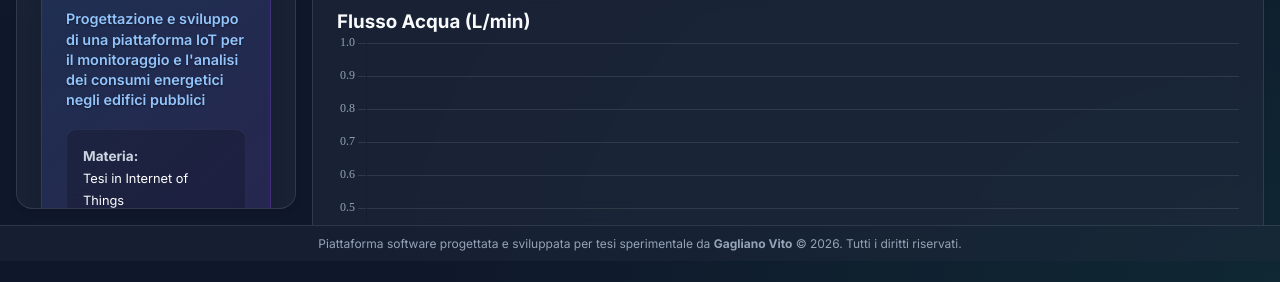
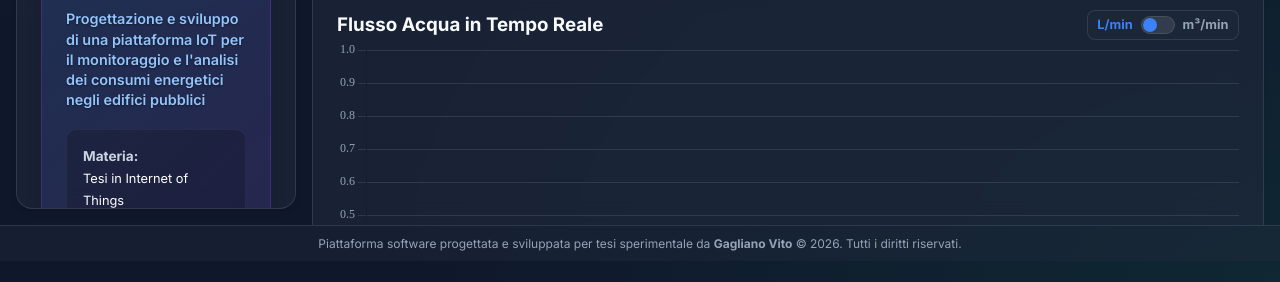
Before and after one commit to vgagliano1981/tesi-acquasmart, a website: page frontend/index.html in a window 1280 px wide. Shown: the part 534-816 px from the top of the page. Drawn offline with nearby package versions, Linux system fonts and the light colour scheme; files that its build step writes are made by us from their sources; no server answers; files whose address does not match are found by name.

Commit message:
Aggiunto toggle litri/mc e colori più evidenti nel grafico in tempo reale

```diff
--- a/frontend/app_v2.js
+++ b/frontend/app_v2.js
@@ -206,12 +206,19 @@ async function fetchLetture() {
             }
         });
 
-        liveChart.data.labels = ['Snapshot Consumi (L/min)'];
+        const isCubicMeters = document.getElementById('chart-unit-toggle')?.checked;
+        const unitLabel = isCubicMeters ? 'm³/min' : 'L/min';
+
+        liveChart.data.labels = [`Snapshot Consumi (${unitLabel})`];
         liveChart.data.datasets = [];
 
+        liveChart.options.plugins.tooltip.callbacks.label = function(context) {
+            return `${context.dataset.label} | Consumo: ${context.parsed.y} ${unitLabel}`;
+        };
+
         const colorPalette = [
-            '#FF3333', '#33FF33', '#3333FF', '#FFFF33', '#FF33FF',
-            '#33FFFF', '#FF9933', '#9933FF', '#A0522D', '#FF1493'
+            '#FF4444', '#44FF44', '#4444FF', '#FFFF44', '#FF44FF',
+            '#44FFFF', '#FF9944', '#9944FF', '#FF5500', '#FF1493'
         ];
 
         let colorIndex = 0;
@@ -228,12 +235,14 @@ async function fetchLetture() {
             let datasetLabel = scuolaId ? d.sensore_nome : d.scuola_nome;
             let bgColor = d.is_anomalia ? '#ef4444' : schoolColorMap[d.scuola_nome];
 
+            const valueToPlot = isCubicMeters ? (d.valore_litri / 1000) : d.valore_litri;
+
             liveChart.data.datasets.push({
                 label: datasetLabel,
-                data: [d.valore_litri],
-                backgroundColor: bgColor + '99',
-                borderColor: bgColor,
-                borderWidth: 2,
+                data: [valueToPlot],
+                backgroundColor: bgColor,
+                borderColor: '#ffffff',
+                borderWidth: 1,
                 pointStyle: d.sensore_is_main ? 'rectRot' : 'circle'
             });
         });
--- a/frontend/index.html
+++ b/frontend/index.html
@@ -101,7 +101,24 @@
                 </div>
 
                 <div class="chart-container glass-panel">
-                    <h3>Flusso Acqua (L/min)</h3>
+                    <div style="display: flex; justify-content: space-between; align-items: center;">
+                        <h3>Flusso Acqua in Tempo Reale</h3>
+                        <label style="display: flex; align-items: center; cursor: pointer; gap: 0.5rem; background: rgba(30,41,59,0.5); padding: 0.3rem 0.6rem; border-radius: 8px; border: 1px solid var(--panel-border);">
+                            <span id="label-litri" style="font-size: 0.8rem; font-weight: bold; color: var(--accent);">L/min</span>
+                            <input type="checkbox" id="chart-unit-toggle" style="appearance: none; width: 34px; height: 18px; background: rgba(255,255,255,0.1); border-radius: 16px; position: relative; cursor: pointer; outline: none; border: 1px solid var(--panel-border); margin: 0;"
+                                   onchange="document.getElementById('label-litri').style.color = this.checked ? 'var(--text-secondary)' : 'var(--accent)';
+                                             document.getElementById('label-mc').style.color = this.checked ? 'var(--accent)' : 'var(--text-secondary)';
+                                             this.style.background = this.checked ? 'rgba(52, 211, 153, 0.2)' : 'rgba(255,255,255,0.1)';
+                                             this.style.borderColor = this.checked ? '#34d399' : 'var(--panel-border)';
+                                             if(typeof fetchLetture === 'function') fetchLetture();">
+                            <style>
+                                #chart-unit-toggle::after { content: ''; position: absolute; top: 1px; left: 1px; width: 14px; height: 14px; background: var(--text-secondary); border-radius: 50%; transition: 0.3s; }
+                                #chart-unit-toggle:not(:checked)::after { background: var(--accent); }
+                                #chart-unit-toggle:checked::after { left: 17px; background: #34d399; }
+                            </style>
+                            <span id="label-mc" style="font-size: 0.8rem; font-weight: bold; color: var(--text-secondary);">m³/min</span>
+                        </label>
+                    </div>
                     <canvas id="liveChart"></canvas>
                     <div style="margin-top: 1.5rem; display: flex; flex-direction: column; gap: 0.5rem;">
                         <div style="display: flex; justify-content: space-between; font-size: 0.8rem; color: var(--text-secondary);">
```
Also changed, not shown: frontend/app.js (+16 -7 lines).
